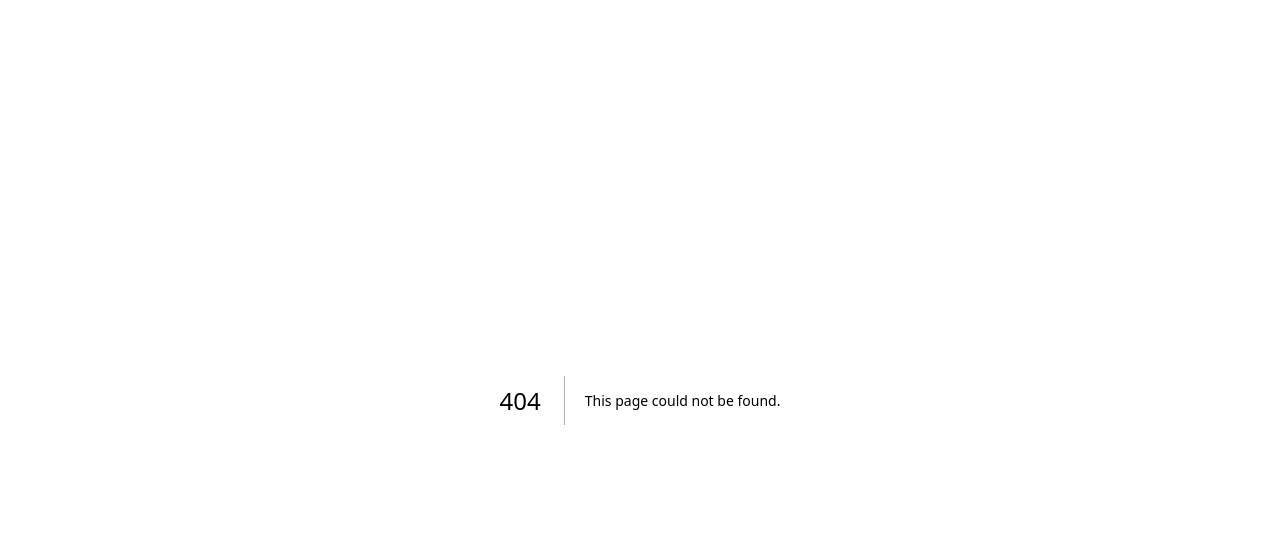
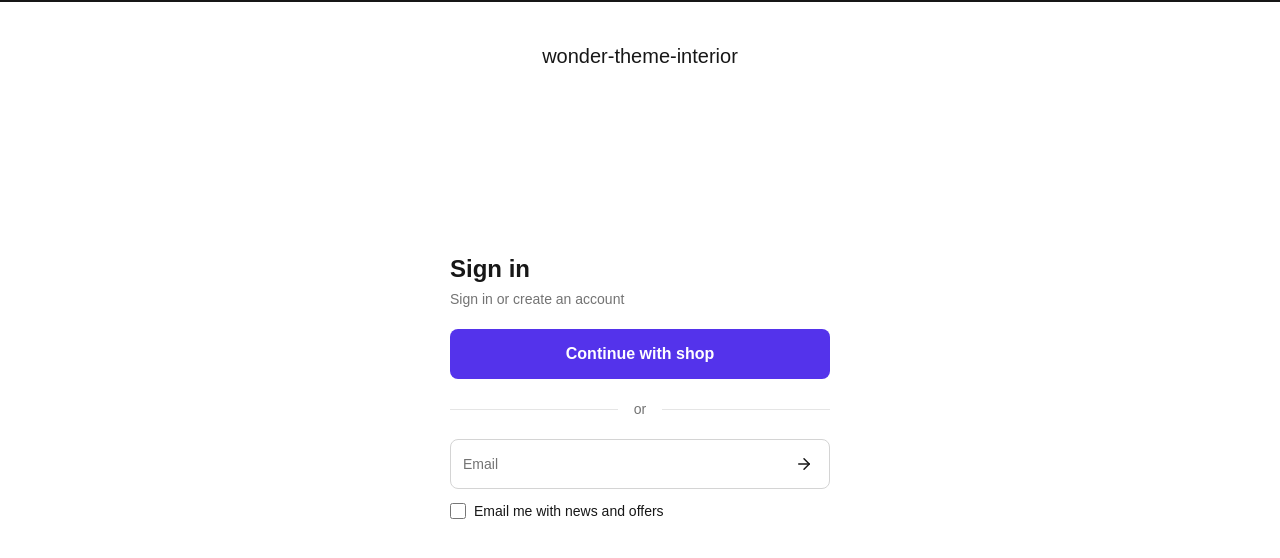
Before and after one commit to FrontEnddevelop/nook-modern-furniture-store, a Next.js app: page /acount/register in a window 1280 px wide. Before the commit this address had no page. Shown: the top 558 px of the page. Built offline with nearby package versions, Linux system fonts and the light colour scheme.

Commit message:
Navbar One Completed For Pc

```diff
--- a/Components/Navbar/Navbarfiles/NavbarOne.jsx
+++ b/Components/Navbar/Navbarfiles/NavbarOne.jsx
@@ -4,16 +4,19 @@ import React from 'react';
 import { useState } from "react";
 import Link from "next/link";
 import { motion } from "framer-motion";
-import { Search, CircleUser, ShoppingCart, ChevronDown } from "lucide-react"
+import { Search, CircleUser, ShoppingCart, ArrowRight, X, Package, ChevronDown } from "lucide-react"
 import CountrySelector from '@/Data/countries'
 import SearchBar from '@/Components/Navbar/Navbarfiles/SearchBar'
 import { button } from 'motion/react-client';
 
+
 const LOGO_URL = "/Nook-logo.svg";
+
 
 
 const NavbarOne = () => {
   const [focused, setFocused] = useState(false);
+  const [sign, setSign] =useState(false);
   const [open, setOpen] = useState(false)
   const [cartCount] = useState(0);
   return (
@@ -22,7 +25,7 @@ const NavbarOne = () => {
         <header className="sticky top-0 z-40 bg-white">
       <div className={`mx-auto flex h-20 max-w-[1800px] items-center justify-${open ? 'center' : 'between'} gap-6 px-6 md:px-20`}>
         {/* Logo */}
-       {!open && <Link href="/" className="shrink-0">
+       {!open && <Link href="/#" className="shrink-0">
           {LOGO_URL ? (
             <img src={LOGO_URL} alt="Nook" className="h-9 w-auto" />
           ) : (
@@ -73,6 +76,7 @@ const NavbarOne = () => {
 
           {/* Account */}
           <motion.button
+            onClick={()=>setSign(true)}
             whileHover={{ scale: 1.1 }}
             whileTap={{ scale: 0.9 }}
             aria-label="Account"
@@ -87,7 +91,7 @@ const NavbarOne = () => {
             whileTap={{ scale: 0.9 }}
             aria-label="Cart"
           >
-            <ShoppingCart size={28} strokeWidth={1.6} />
+            <Link href="/cart"><ShoppingCart size={28} strokeWidth={1.6} /></Link>
             {cartCount > 0 && (
               <motion.span
                 key={cartCount}
@@ -106,6 +110,65 @@ const NavbarOne = () => {
     </header>
     {open &&
     <div><SearchBar/></div>}
+    {sign && <div className="w-full absolute top-5 right-7 z-40 max-w-95 rounded-3xl bg-white p-6 shadow-2xl">
+  {/* Header */}
+  <div className="flex items-center justify-between">
+    <h2 className="text-lg font-semibold text-neutral-900">
+      Sign in or create account
+    </h2>
+    <button onClick={()=>setSign(false)} className="flex h-9 w-9 items-center justify-center rounded-lg bg-neutral-100">
+      <X size={18} />
+    </button>
+  </div>
+
+  {/* Sign up button -> /account/register */}
+  <Link
+    href="/acount/register"
+    className="mt-5 flex h-12 w-full items-center justify-center rounded-xl bg-[#5433eb] text-base font-semibold text-white hover:bg-[#4526d1]"
+  >
+    Sign in with shop
+  </Link>
+
+  {/* Divider */}
+  <div className="my-4 flex items-center gap-4 text-xs text-neutral-500">
+    <span className="h-px flex-1 bg-neutral-200" />
+    OR
+    <span className="h-px flex-1 bg-neutral-200" />
+  </div>
+
+  {/* Email */}
+  <div className="flex h-12 items-center rounded-xl border border-neutral-300 px-4">
+    <input
+      type="email"
+      placeholder="Email"
+      className="h-full flex-1 bg-transparent text-sm outline-none placeholder:text-neutral-500"
+    />
+    <ArrowRight size={18} className="text-neutral-500" />
+  </div>
+
+  <label className="mt-4 flex items-center gap-2 text-sm text-neutral-800">
+    <input type="checkbox" className="h-4 w-4 accent-neutral-900" />
+    Email me with news and offers
+  </label>
+
+  {/* Orders / Profile */}
+  <div className="mt-5 grid grid-cols-2 gap-3">
+    <Link
+      href="/account/orders"
+      className="flex h-12 items-center justify-center gap-2 rounded-xl border border-neutral-300 text-sm"
+    >
+      <Package size={16} />
+      Orders
+    </Link>
+    <Link
+      href="/account"
+      className="flex h-12 items-center justify-center gap-2 rounded-xl border border-neutral-300 text-sm"
+    >
+      <CircleUser size={16} />
+      Profile
+    </Link>
+  </div>
+</div>}
 
     </div>
     </>
--- a/Data/countries.jsx
+++ b/Data/countries.jsx
@@ -21,7 +21,7 @@ const list = countriesData
 export default function CountrySelector() {
   const [open, setOpen] = useState(false);
   const [selected, setSelected] = useState(
-    list.find((c) => c.name === "Pakistan") || list[0]
+    list.find((c) => c.name === "United States") || list[0]
   );
 
   return (
--- /dev/null
+++ b/app/acount/register/page.js
@@ -0,0 +1,75 @@
+"use client";
+import { useState } from "react";
+import { ArrowRight } from "lucide-react";
+
+export default function SignInPage() {
+  const [email, setEmail] = useState("");
+  const [offers, setOffers] = useState(false);
+
+  const handleSubmit = (e) => {
+    e.preventDefault();
+    console.log({ email, offers });
+    // call your auth / API here
+  };
+
+  return (
+    <div className="flex min-h-screen flex-col border-t-2 border-neutral-900 bg-white text-neutral-900">
+      {/* Store name */}
+      <header className="pt-10 text-center">
+        <h1 className="text-xl font-medium">wonder-theme-interior</h1>
+      </header>
+
+      {/* Form */}
+      <main className="flex flex-1 items-center justify-center px-4 pb-24">
+        <div className="w-full max-w-[380px]">
+          <h2 className="text-2xl font-semibold">Sign in</h2>
+          <p className="mt-1 text-sm text-neutral-500">
+            Sign in or create an account
+          </p>
+
+          {/* Shop button */}
+          <button
+            type="button"
+            className="mt-5 h-[50px] w-full rounded-lg bg-[#5433eb] text-base font-semibold text-white transition hover:bg-[#4526d1]"
+          >
+            Continue with shop
+          </button>
+
+          {/* Divider */}
+          <div className="my-5 flex items-center gap-4 text-sm text-neutral-500">
+            <span className="h-px flex-1 bg-neutral-200" />
+            or
+            <span className="h-px flex-1 bg-neutral-200" />
+          </div>
+
+          {/* Email form */}
+          <form onSubmit={handleSubmit}>
+            <div className="flex h-[50px] items-center rounded-lg border border-neutral-300 px-3 focus-within:border-blue-600 focus-within:ring-2 focus-within:ring-blue-600">
+              <input
+                type="email"
+                required
+                value={email}
+                onChange={(e) => setEmail(e.target.value)}
+                placeholder="Email"
+                className="h-full flex-1 bg-transparent text-sm outline-none placeholder:text-neutral-500"
+              />
+              <button type="submit" aria-label="Continue" className="p-1">
+                <ArrowRight size={18} />
+              </button>
+            </div>
+
+            <label className="mt-3 flex cursor-pointer items-center gap-2 text-sm">
+              <input
+                type="checkbox"
+                checked={offers}
+                onChange={(e) => setOffers(e.target.checked)}
+                className="h-4 w-4 rounded border-neutral-300 accent-neutral-900"
+              />
+              Email me with news and offers
+            </label>
+          </form>
+        </div>
+      </main>
+    </div>
+  );
+}
--- /dev/null
+++ b/app/cart/page.js
@@ -0,0 +1,35 @@
+import Link from "next/link";
+import { ShoppingCart } from "lucide-react";
+import Navbar from "/Components/Navbar/Navbar.jsx"
+
+export default function EmptyCart() {
+  return (
+    <>
+    <Navbar/>
+    <div className="flex min-h-screen items-center justify-center bg-white px-4">
+      <div className="flex w-full max-w-50 flex-col items-center text-center text-[#1E1B18]">
+        <ShoppingCart size={36} strokeWidth={1.5} />
+
+        <h2 className="mt-8 text-xl">Your cart is empty</h2>
+
+        <Link
+          href="/"
+          className="mt-8 flex h-[58px] w-full items-center justify-center whitespace-nowrap rounded-full bg-[#3a3631] px-8 text-base text-white transition hover:bg-black"
+        >
+          Continue shopping
+        </Link>
+
+        <div className="mt-20 w-full border-t border-neutral-200 pt-8 text-base leading-relaxed">
+          <p>Have an account?</p>
+          <p>
+            <Link href="/account/login" className="underline">
+              Log in
+            </Link>{" "}
+            to check out faster.
+          </p>
+        </div>
+      </div>
+    </div>
+    </>
+  );
+}
```
